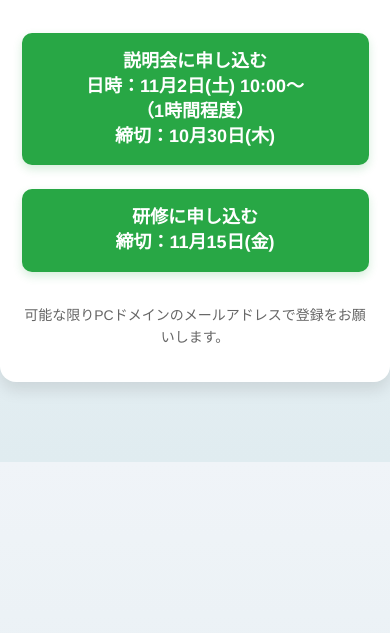
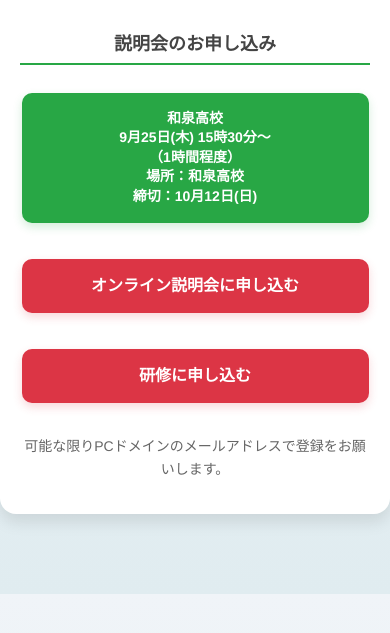
Before and after one commit to form-isa/greenforms, a plain HTML site: page index.html in a window 390 px wide. Shown: the part 149-782 px from the top of the page. Drawn offline with Linux system fonts and the light colour scheme.

Commit message:
Update index.html

```diff
--- a/index.html
+++ b/index.html
@@ -26,13 +26,20 @@
       font-size: 28px;
       line-height: 1.4;
     }
+    h2 {
+      color: #444;
+      margin: 32px 0 16px 0;
+      font-size: 20px;
+      border-bottom: 2px solid #28a745;
+      padding-bottom: 8px;
+    }
     .button {
       display: inline-block;
       width: 90%;
       max-width: 320px;
       margin: 12px auto;
       padding: 16px;
-      font-size: 18px;
+      font-size: 16px;
       font-weight: bold;
       background-color: #28a745;
       color: white;
@@ -46,6 +53,15 @@
     .button:hover {
       background-color: #1e7e34;
     }
+    .button.main-application {
+      background-color: #dc3545;
+      box-shadow: 0 4px 10px rgba(220, 53, 69, 0.2);
+      font-size: 18px;
+      margin-top: 24px;
+    }
+    .button.main-application:hover {
+      background-color: #c82333;
+    }
     .note {
       margin-top: 20px;
       font-size: 14px;
@@ -56,13 +72,14 @@
       h1 {
         font-size: 22px;
       }
-      h1::after {
-        content: "\A";
-        white-space: pre;
+      h2 {
+        font-size: 18px;
       }
-      .note::after {
-        content: "\A";
-        white-space: pre;
+      .button {
+        font-size: 14px;
+      }
+      .button.main-application {
+        font-size: 16px;
       }
     }
   </style>
@@ -70,16 +87,25 @@
 <body>
   <div class="container">
     <h1>第２回マルタ研修</h1>
-    <!-- GoogleフォームのURLに変更してください -->
-    <a class="button" href="https://docs.google.com/forms/d/e/FORM_ID_1/viewform" target="_blank">
-      説明会に申し込む<br>
-      日時：11月2日(土)&nbsp;10:00～<br>（1時間程度）<br>
-      締切：10月30日(木)
+
+    <h2>説明会のお申し込み</h2>
+
+    <div class="button" style="cursor: default;">
+      和泉高校<br>
+      9月25日(木) 15時30分～<br>
+      （1時間程度）<br>
+      場所：和泉高校<br>
+      締切：10月12日(日)
+    </div>
+
+    <a class="button main-application" href="https://www.secure-cloud.jp/sf/business/1753326385CZDusIlx" target="_blank">
+      オンライン説明会に申し込む
     </a>
-    <a class="button" href="https://docs.google.com/forms/d/e/FORM_ID_2/viewform" target="_blank">
-      研修に申し込む<br>
-      締切：11月15日(金)
+
+    <a class="button main-application" href="https://www.secure-cloud.jp/sf/business/1753407170LwFQiqdG" target="_blank">
+      研修に申し込む
     </a>
+
     <p class="note">
       可能な限りPCドメインのメールアドレスで登録をお願いします。
     </p>
```
